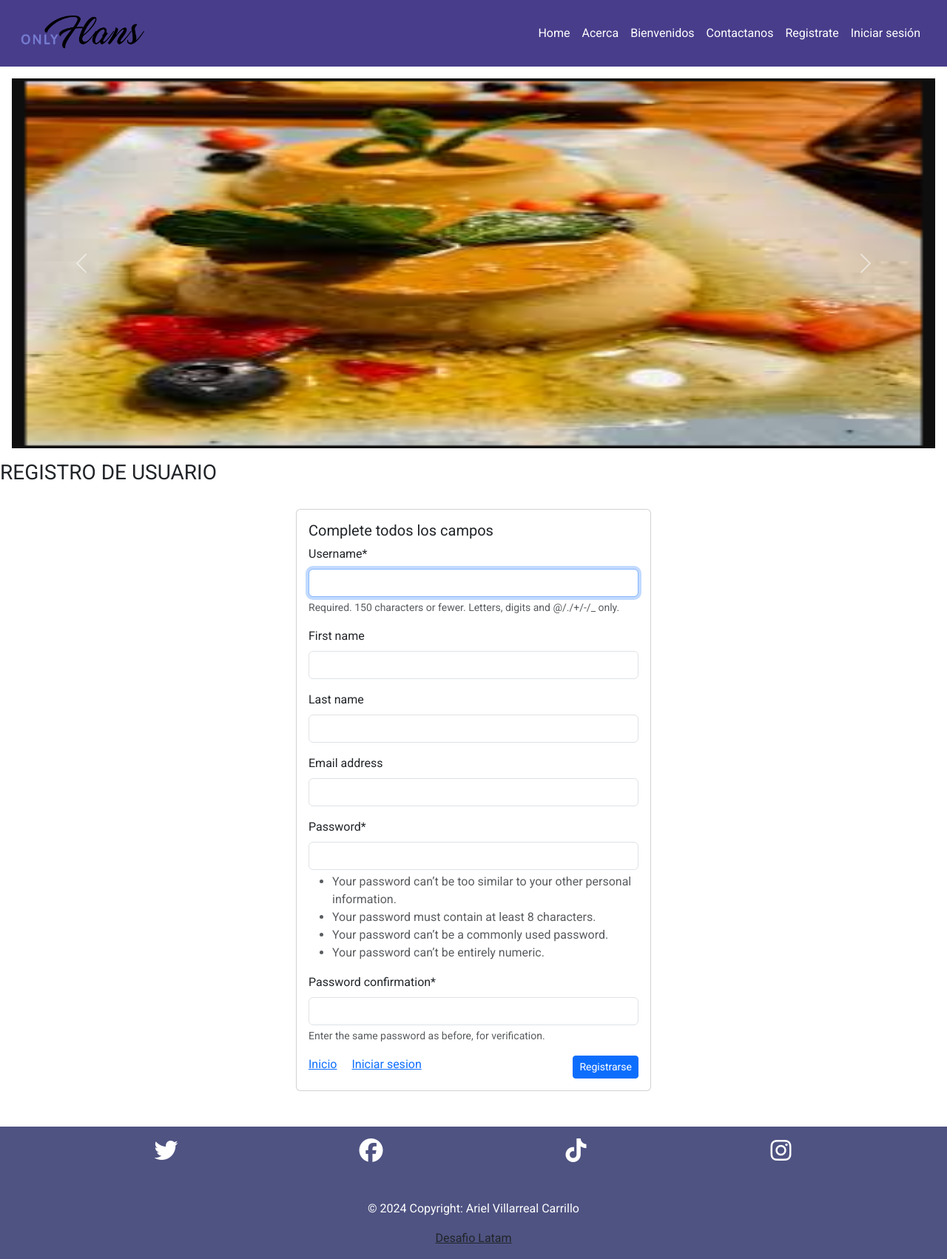
After one commit to mrcerverus/onlyFlans, a Django app: page /register/ in a window 1280 px wide. The commit adds this page. Shown: the whole page at 74% size. Run offline with Django 4.2, Linux system fonts and the light colour scheme; some libraries are stand-ins or nearby versions.

Commit message:
Hito 4 - Registro Usuarios

```diff
--- a/onlyflans/settings.py
+++ b/onlyflans/settings.py
@@ -32,6 +32,8 @@ ALLOWED_HOSTS = []
 # Application definition
 
 INSTALLED_APPS = [
+    'crispy_forms',
+    'crispy_bootstrap5',
     'django.contrib.admin',
     'django.contrib.auth',
     'django.contrib.contenttypes',
@@ -39,7 +41,11 @@ INSTALLED_APPS = [
     'django.contrib.messages',
     'django.contrib.staticfiles',
     'web',
+
 ]
+
+CRISPY_ALLOWED_TEMPLATE_PACKS = "bootstrap5"
+CRISPY_TEMPLATE_PACK = "bootstrap5"
 
 MIDDLEWARE = [
     'django.middleware.security.SecurityMiddleware',
--- a/onlyflans/urls.py
+++ b/onlyflans/urls.py
@@ -17,7 +17,7 @@ Including another URLconf
 from django.contrib import admin
 from django.urls import include, path
 
-from web.views import index, about, welcome, contact_view, contact_view_exito, flan_details
+from web.views import index, about, welcome, contact_view, contact_view_exito, flan_details, register
 
 urlpatterns = [
     path('admin/', admin.site.urls),
@@ -28,4 +28,5 @@ urlpatterns = [
     path('contacto_success/', contact_view_exito, name='contacto_exitoso'),
     path('accounts/', include('django.contrib.auth.urls')),
     path('flan/<int:flan_id>', flan_details,name='flan_details'),
+    path('register/', register, name='register'),
 ]
--- a/web/forms.py
+++ b/web/forms.py
@@ -1,6 +1,7 @@
 from django import forms
 from .models import Contacto
-
+from django.contrib.auth.forms import UserCreationForm
+from django.contrib.auth.models import User
 
 class TextInputWidget(forms.TextInput):
     def __init__(self, *args, **kwargs):
@@ -14,3 +15,9 @@ class ContactForm(forms.ModelForm):
         widgets = {
             'customer_email': TextInputWidget(),  # Usa el widget personalizado
         }
+
+class CustomUserCreationForm(UserCreationForm):
+
+    class Meta:
+        model = User
+        fields = ['username', 'first_name','last_name','email','password1','password2']
--- a/web/templates/includes/navbar.html
+++ b/web/templates/includes/navbar.html
@@ -27,6 +27,9 @@
                 <li class="nav-item">
                     <a class="nav-link text-white" href="{% url "contact_form" %}">Contactanos</a>
                 </li>
+                <li class="nav-item">
+                    <a class="nav-link text-white" href="{% url "register" %}">Registrate</a>
+                </li>
 
 
                     {% if user.is_authenticated %}
--- /dev/null
+++ b/web/templates/registration/register.html
@@ -0,0 +1,23 @@
+{% extends "base.html" %}
+{% block 'content' %}
+
+{% load crispy_forms_tags %}
+
+<h3>REGISTRO DE USUARIO</h3>
+
+<br>
+
+<form id="register-form" action="" method="post">
+    {% csrf_token %}
+
+    <div class="card mx-auto" style="width: 30rem;">
+        <div class="card-body">
+            <h5 class="card-title">Complete todos los campos</h5>
+            {{ form | crispy }}
+            <a href={% url 'indice' %} class="card-link">Inicio</a>
+            <a href={% url 'register' %} class="card-link">Iniciar sesion</a>
+            <button class="btn btn-sm btn-primary float-end" type="submit">Registrarse</button>
+        </div>
+    </div>
+</form>
+{% endblock 'content' %}
--- a/web/views.py
+++ b/web/views.py
@@ -1,8 +1,9 @@
 from django.shortcuts import redirect, render, get_object_or_404
 from web.models import Flan
-from .forms import ContactForm
+from .forms import ContactForm, CustomUserCreationForm
 from django.contrib.auth.views import LoginView, LogoutView
 from django.contrib.auth.decorators import login_required
+from django.contrib.auth import authenticate, login
 
 # Create your views here.
 def index(request):
@@ -39,3 +40,20 @@ class CustomLogoutView(LogoutView):
 def flan_details(request, flan_id):
     flan = get_object_or_404(Flan,pk=flan_id)
     return render(request, 'flan_detail.html', {'flan': flan})
+
+def register(request):
+    data = {
+        'form': CustomUserCreationForm()
+    }
+
+    if request.method == 'POST':
+        user_creation_form = CustomUserCreationForm(data=request.POST)
+        if user_creation_form.is_valid():
+            user_creation_form.save()
+            user = authenticate(username=user_creation_form.cleaned_data['username'], password=user_creation_form.cleaned_data['password1'])
+            login(request, user)
+            return redirect('indice')
+        else:
+            data['form'] = user_creation_form
+
+    return render(request, 'registration/register.html', data)
```
Also changed, not shown: db.sqlite3.
